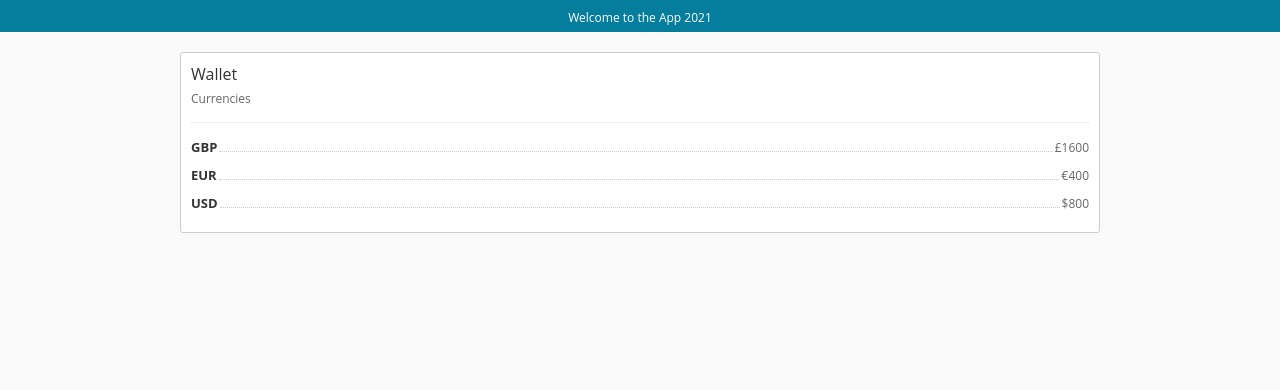
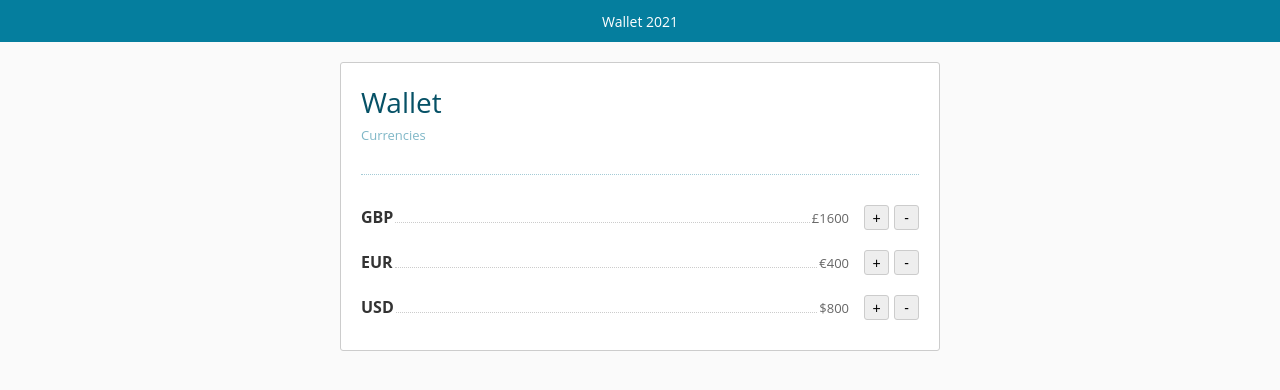
Before and after one commit to plnichols/app2021, a React app: page / in a window 1280 px wide. Built offline with nearby package versions, Linux system fonts and the light colour scheme.

Commit message:
increment and decrement currencies balance

```diff
--- a/src/components/Currency/Currency.js
+++ b/src/components/Currency/Currency.js
@@ -1,12 +1,22 @@
 import React from 'react';
 import './Currency.scss';
+import { useDispatch } from 'react-redux';
+import { increment, decrement } from '../../store/wallet';
 
 export default function Currency({ name, symbol, amount }) {
+  const dispatch = useDispatch();
+
+  const isNegative = amount < 0;
+
   return (
-    <div className="currency">
+    <div className={`currency ${isNegative ? 'currencyIsNegative' : ''}`}>
       <span className="currencyName">{name}</span>
       <span className="currencyDots" />
       <span className="currencyAmount">{`${symbol}${amount}`}</span>
+      <span className="currencyButtons">
+        <button onClick={() => dispatch(increment(name, 100))}>+</button>
+        <button onClick={() => dispatch(decrement(name, 200))}>-</button>
+      </span>
     </div>
   );
 }
--- a/src/components/Currency/Currency.scss
+++ b/src/components/Currency/Currency.scss
@@ -2,12 +2,25 @@
   display: flex;
   align-items: baseline;
   text-align: left;
-  margin-bottom: 10px;
+
+  &:not(:last-child) {
+    margin-bottom: 20px;
+  }
+
+  &:last-child {
+    margin-bottom: 10px;
+  }
+}
+
+.currencyIsNegative {
+  & > span {
+    color: red;
+  }
 }
 
 .currencyName {
   flex: 0 0 auto;
-  font-size: 13px;
+  font-size: 16px;
   font-weight: bold;
   color: #333;
 }
@@ -20,6 +33,24 @@
 
 .currencyAmount {
   flex: 0 1 auto;
-  font-size: 12px;
+  font-size: 13px;
   color: #666;
+  margin-right: 10px;
 }
+
+.currencyButtons {
+  flex: 0 1 auto;
+
+  & button {
+    width: 25px;
+    height: 25px;
+    margin-left: 5px;
+    padding: 0;
+    font-size: 14px;
+    text-align: center;
+    background-color: #eee;
+    border: 1px solid #ccc;
+    border-radius: 3px;
+    cursor: pointer;
+  }
+}
--- a/src/components/card/card.scss
+++ b/src/components/card/card.scss
@@ -2,25 +2,25 @@
   display: flex;
   flex-direction: column;
   text-align: left;
-  padding: 10px;
+  padding: 20px;
   border: 1px solid #ccc;
   border-radius: 3px;
   background-color: #fff;
 }
 
 .cardTitle {
-  font-size: 16px;
-  color: #333;
+  font-size: 28px;
+  color: #065166;
   margin-bottom: 5px;
 }
 
 .cardSubtitle {
-  font-size: 12px;
-  color: #666;
+  font-size: 13px;
+  color: #7fb7c7;
 }
 
 .cardContent {
-  margin-top: 15px;
-  padding-top: 15px;
-  border-top: 1px dotted #ddd;
+  margin-top: 30px;
+  padding-top: 30px;
+  border-top: 1px dotted #a4cbd6;
 }
--- a/src/components/header/header.scss
+++ b/src/components/header/header.scss
@@ -1,10 +1,10 @@
 .header {
   text-align: center;
-  padding: 5px 0;
+  padding: 10px 0;
   background-color: #057e9e;
 }
 
 .headerTitle {
-  font-size: 12px;
+  font-size: 14px;
   color: #fff;
 }
--- a/src/components/panel/panel.scss
+++ b/src/components/panel/panel.scss
@@ -1,6 +1,6 @@
 .panel {
   width: 100%;
-  max-width: 960px;
+  max-width: 640px;
   padding: 0 20px;
   margin: 20px auto;
 }
--- a/src/index.html
+++ b/src/index.html
@@ -3,7 +3,7 @@
 <head>
     <meta charset="UTF-8">
     <meta name="viewport" content="width=device-width, initial-scale=1.0">
-    <title>Test App 2021</title>
+    <title>Wallet App 2021</title>
 </head>
 <body>
     <div id="root"></div>
--- a/src/index.js
+++ b/src/index.js
@@ -10,7 +10,7 @@ import './index.scss';
 function App({ year }) {
   return (
     <>
-      <Header title={`Welcome to the App ${year}`} />
+      <Header title={`Wallet ${year}`} />
       <Wallet title="Wallet" subtitle="Currencies" />
     </>
   );
--- a/src/store/wallet.js
+++ b/src/store/wallet.js
@@ -15,7 +15,7 @@ const wallet = createSlice({
         if (currency.name === action.payload.name) {
           return {
             ...currency,
-            amount: parseFloat(currency.amount + action.payload.name),
+            amount: parseFloat(currency.amount + action.payload.amount),
           };
         }
 
@@ -27,7 +27,7 @@ const wallet = createSlice({
         if (currency.name === action.payload.name) {
           return {
             ...currency,
-            amount: parseFloat(currency.amount - action.payload.name),
+            amount: parseFloat(currency.amount - action.payload.amount),
           };
         }
 
@@ -76,17 +76,17 @@ export const load = () => async (dispatch) => {
   }
 };
 
-export const increment = ({ currency, amount }) => async (dispatch) => {
+export const increment = (name, amount) => async (dispatch) => {
   try {
-    dispatch(incrementSuccess(currency, amount));
+    dispatch(incrementSuccess({ name, amount }));
   } catch (e) {
     return console.error(e.message);
   }
 };
 
-export const logout = ({ currency, amount }) => async (dispatch) => {
+export const decrement = (name, amount) => async (dispatch) => {
   try {
-    return dispatch(decrementSuccess(currency, amount));
+    dispatch(decrementSuccess({ name, amount }));
   } catch (e) {
     return console.error(e.message);
   }
```
Also changed, not shown: src/components/Currency/__tests__/currency.spec.js (+12 -1 lines).
